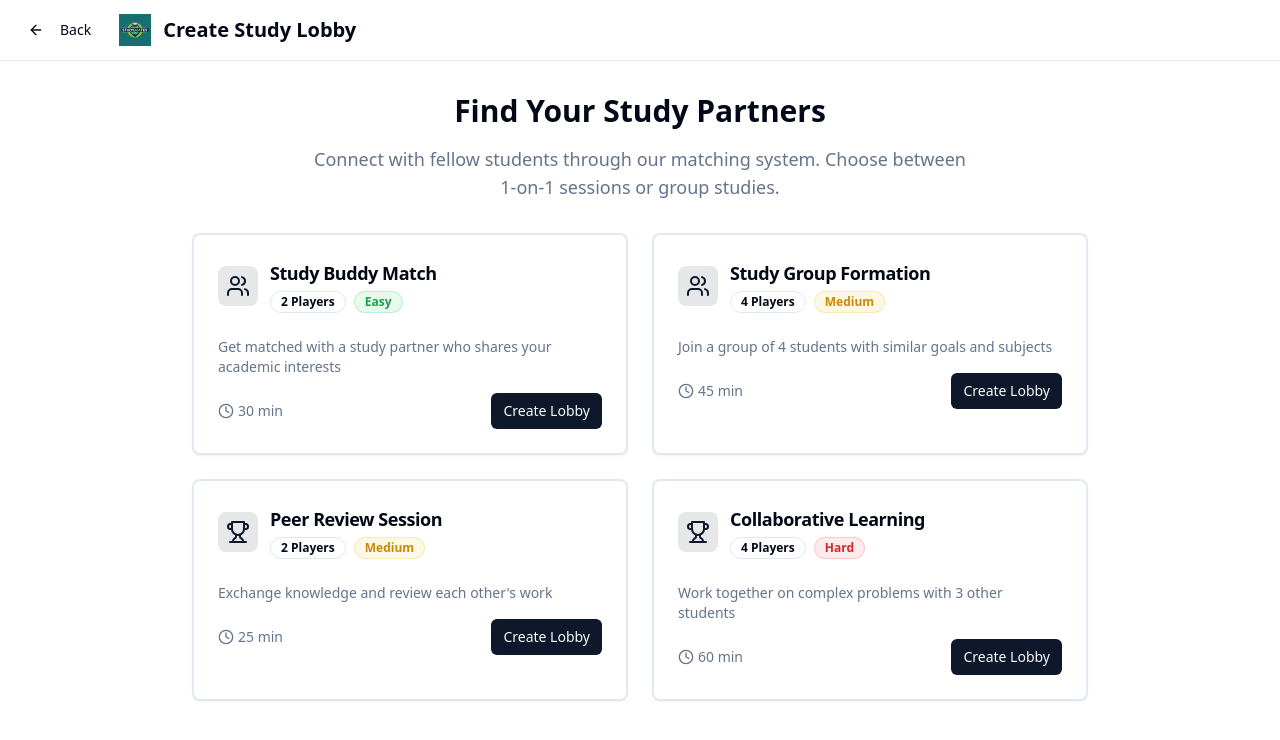
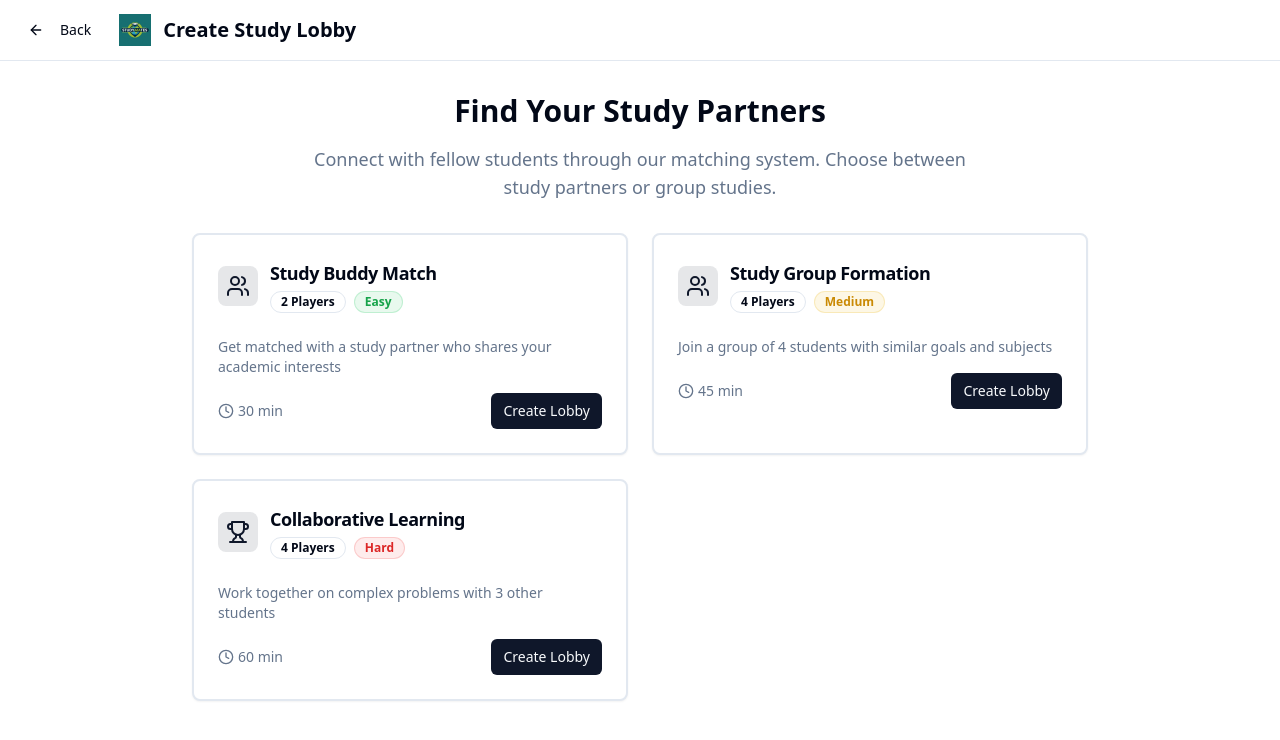
Before and after one commit to santoshkhujat555-prog/studymates2, a React (Vite) app: page /lobby in a window 1280 px wide. Shown: the top 740 px of the page. Built offline with nearby package versions, Linux system fonts and the light colour scheme.

Commit message:
Remove connect with peer
Remove the "connect with peer" functionality from the application.

```diff
--- a/src/hooks/useLobby.tsx
+++ b/src/hooks/useLobby.tsx
@@ -6,7 +6,7 @@ import { toast } from 'sonner';
 export interface Lobby {
   id: string;
   created_by: string;
-  lobby_type: 'study-match-2' | 'study-match-4' | 'peer-review-2' | 'collaborative-4';
+  lobby_type: 'study-match-2' | 'study-match-4' | 'collaborative-4';
   max_players: number;
   current_players: number;
   status: 'waiting' | 'full' | 'active' | 'completed';
--- a/src/pages/Index.tsx
+++ b/src/pages/Index.tsx
@@ -77,7 +77,7 @@ const Index = () => {
         <div className="text-center mb-12">
           <h2 className="text-3xl font-bold mb-4">Ready to Start Learning?</h2>
           <p className="text-lg text-muted-foreground">
-            Choose from our study categories and connect with like-minded peers
+            Choose from our study categories and connect with like-minded students
           </p>
         </div>
 
@@ -85,7 +85,7 @@ const Index = () => {
         <div className="grid grid-cols-1 md:grid-cols-3 gap-6 mb-8">
           <div className="bg-card p-6 rounded-lg border text-center">
             <Users className="h-8 w-8 text-primary mx-auto mb-2" />
-            <h3 className="font-semibold">Connect with Peers</h3>
+            <h3 className="font-semibold">Connect with Students</h3>
             <p className="text-sm text-muted-foreground">Match with students who share your interests</p>
           </div>
           <div className="bg-card p-6 rounded-lg border text-center">
--- a/src/pages/Lobby.tsx
+++ b/src/pages/Lobby.tsx
@@ -36,15 +36,6 @@ const lobbyOptions: LobbyOption[] = [
     icon: <Users className="h-6 w-6" />,
     difficulty: 'Medium',
     estimatedTime: '45 min'
-  },
-  {
-    id: 'peer-review-2',
-    title: 'Peer Review Session',
-    description: 'Exchange knowledge and review each other\'s work',
-    players: 2,
-    icon: <Trophy className="h-6 w-6" />,
-    difficulty: 'Medium',
-    estimatedTime: '25 min'
   },
   {
     id: 'collaborative-4',
@@ -94,7 +85,7 @@ const Lobby = () => {
         <div className="text-center mb-8">
           <h2 className="text-3xl font-bold mb-4">Find Your Study Partners</h2>
           <p className="text-lg text-muted-foreground max-w-2xl mx-auto">
-            Connect with fellow students through our matching system. Choose between 1-on-1 sessions or group studies.
+            Connect with fellow students through our matching system. Choose between study partners or group studies.
           </p>
         </div>
 
```
